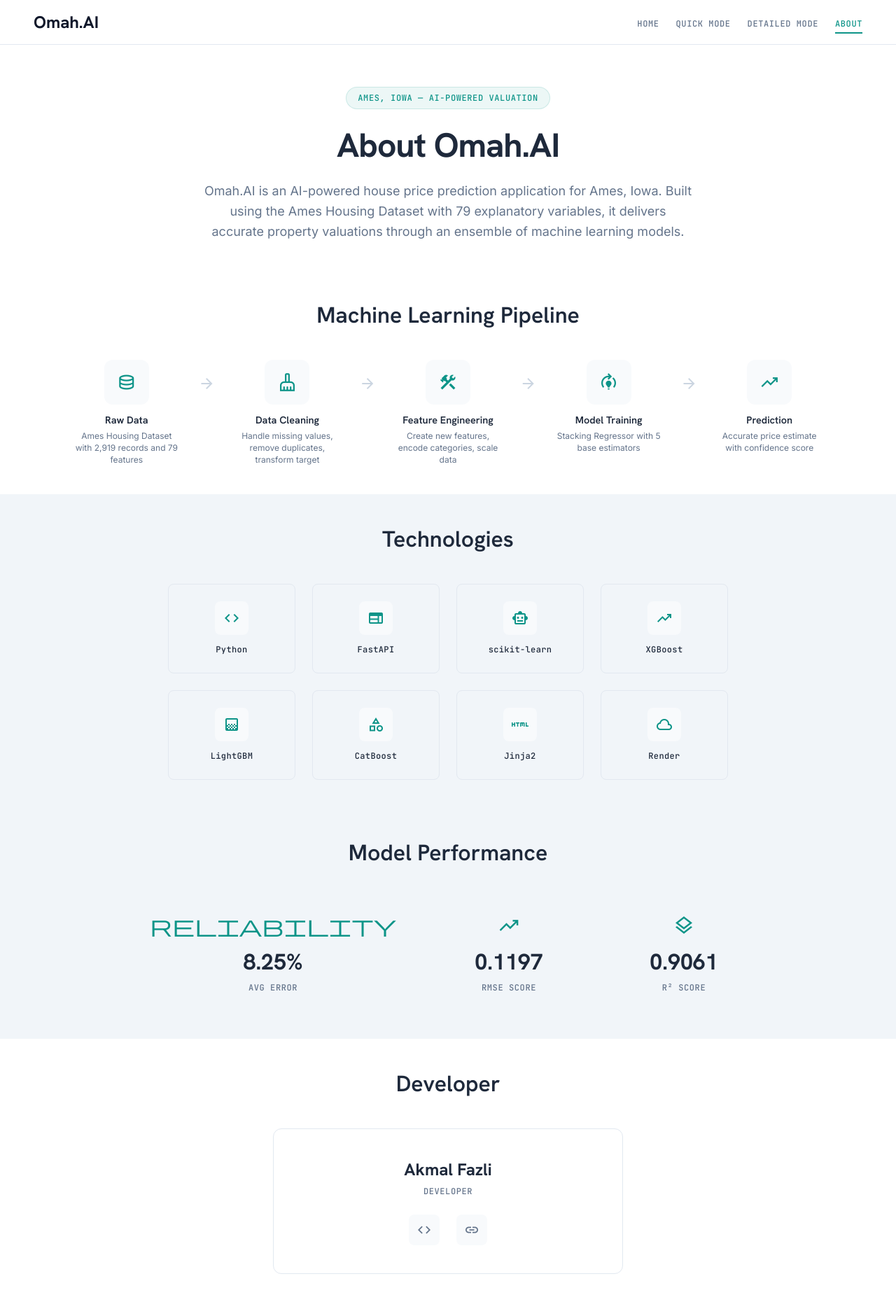
After one commit to AkmalFazli27/house-prices-prediction, a FastAPI app: template app/templates/about.html in a window 1280 px wide. The commit adds this page. Shown: the whole page at 70% size. Run offline with FastAPI, Linux system fonts and the light colour scheme; the template is opened without the code that fills it, so the values that code supplies are empty; parts of the project's set-up code (start-up, migrations or seed data) failed here and were passed over.

Commit message:
feat(about): add About page template

```diff
--- a/app/static/css/about.css
+++ b/app/static/css/about.css
@@ -190,6 +190,11 @@
   color: var(--on-surface);
 }
 
+/* Tech section background */
+.about-tech-section {
+  background: var(--surface-container-low);
+}
+
 /* Stats (same as homepage) */
 .about-stats-section {
   background: var(--surface-container-low);
--- /dev/null
+++ b/app/templates/about.html
@@ -0,0 +1,197 @@
+<!DOCTYPE html>
+<html lang="en">
+<head>
+  <meta charset="UTF-8">
+  <meta name="viewport" content="width=device-width, initial-scale=1.0">
+  <title>About — Omah.AI</title>
+  <link rel="preconnect" href="https://fonts.googleapis.com">
+  <link rel="preconnect" href="https://fonts.gstatic.com" crossorigin>
+  <link href="https://fonts.googleapis.com/css2?family=Inter:wght@400;500;600&family=Hanken+Grotesk:wght@500;600;700&family=JetBrains+Mono:wght@500;600&display=swap" rel="stylesheet">
+  <link href="https://fonts.googleapis.com/css2?family=Material+Symbols+Outlined:opsz,wght,FILL@20..48,100..700,0..1&display=block" rel="stylesheet">
+  <link rel="stylesheet" href="{{ url_for('static', path='/css/base.css') }}?v=2">
+  <link rel="stylesheet" href="{{ url_for('static', path='/css/about.css') }}?v=1">
+</head>
+<body>
+
+  <!-- Navbar -->
+  <nav class="navbar">
+    <div class="container">
+      <a href="/" class="navbar-logo">Omah.AI</a>
+      <ul class="navbar-links">
+        <li><a href="/">Home</a></li>
+        <li><a href="/simple">Quick Mode</a></li>
+        <li><a href="/detail">Detailed Mode</a></li>
+        <li><a href="/about" class="active" aria-current="page">About</a></li>
+      </ul>
+    </div>
+  </nav>
+
+  <main>
+    <!-- Hero -->
+    <section class="about-hero">
+      <div class="container">
+        <div class="about-hero-badge">Ames, Iowa &mdash; AI-Powered Valuation</div>
+        <h1>About Omah.AI</h1>
+        <p>Omah.AI is an AI-powered house price prediction application for Ames, Iowa. Built using the Ames Housing Dataset with 79 explanatory variables, it delivers accurate property valuations through an ensemble of machine learning models.</p>
+      </div>
+    </section>
+
+    <!-- ML Pipeline -->
+    <section class="about-section">
+      <div class="container">
+        <h2 class="about-section-title">Machine Learning Pipeline</h2>
+        <div class="pipeline-flow">
+          <div class="pipeline-step">
+            <div class="pipeline-step-icon">
+              <span class="material-symbols-outlined" aria-hidden="true">database</span>
+            </div>
+            <div class="pipeline-step-label">Raw Data</div>
+            <div class="pipeline-step-desc">Ames Housing Dataset with 2,919 records and 79 features</div>
+          </div>
+          <div class="pipeline-arrow">
+            <span class="material-symbols-outlined" aria-hidden="true">arrow_forward</span>
+          </div>
+          <div class="pipeline-step">
+            <div class="pipeline-step-icon">
+              <span class="material-symbols-outlined" aria-hidden="true">cleaning_services</span>
+            </div>
+            <div class="pipeline-step-label">Data Cleaning</div>
+            <div class="pipeline-step-desc">Handle missing values, remove duplicates, transform target</div>
+          </div>
+          <div class="pipeline-arrow">
+            <span class="material-symbols-outlined" aria-hidden="true">arrow_forward</span>
+          </div>
+          <div class="pipeline-step">
+            <div class="pipeline-step-icon">
+              <span class="material-symbols-outlined" aria-hidden="true">construction</span>
+            </div>
+            <div class="pipeline-step-label">Feature Engineering</div>
+            <div class="pipeline-step-desc">Create new features, encode categories, scale data</div>
+          </div>
+          <div class="pipeline-arrow">
+            <span class="material-symbols-outlined" aria-hidden="true">arrow_forward</span>
+          </div>
+          <div class="pipeline-step">
+            <div class="pipeline-step-icon">
+              <span class="material-symbols-outlined" aria-hidden="true">model_training</span>
+            </div>
+            <div class="pipeline-step-label">Model Training</div>
+            <div class="pipeline-step-desc">Stacking Regressor with 5 base estimators</div>
+          </div>
+          <div class="pipeline-arrow">
+            <span class="material-symbols-outlined" aria-hidden="true">arrow_forward</span>
+          </div>
+          <div class="pipeline-step">
+            <div class="pipeline-step-icon">
+              <span class="material-symbols-outlined" aria-hidden="true">trending_up</span>
+            </div>
+            <div class="pipeline-step-label">Prediction</div>
+            <div class="pipeline-step-desc">Accurate price estimate with confidence score</div>
+          </div>
+        </div>
+      </div>
+    </section>
+
+    <!-- Technologies -->
+    <section class="about-section about-tech-section">
+      <div class="container">
+        <h2 class="about-section-title">Technologies</h2>
+        <div class="tech-grid">
+          <div class="tech-item">
+            <div class="tech-item-icon">
+              <span class="material-symbols-outlined" aria-hidden="true">code</span>
+            </div>
+            <div class="tech-item-name">Python</div>
+          </div>
+          <div class="tech-item">
+            <div class="tech-item-icon">
+              <span class="material-symbols-outlined" aria-hidden="true">web</span>
+            </div>
+            <div class="tech-item-name">FastAPI</div>
+          </div>
+          <div class="tech-item">
+            <div class="tech-item-icon">
+              <span class="material-symbols-outlined" aria-hidden="true">smart_toy</span>
+            </div>
+            <div class="tech-item-name">scikit-learn</div>
+          </div>
+          <div class="tech-item">
+            <div class="tech-item-icon">
+              <span class="material-symbols-outlined" aria-hidden="true">trending_up</span>
+            </div>
+            <div class="tech-item-name">XGBoost</div>
+          </div>
+          <div class="tech-item">
+            <div class="tech-item-icon">
+              <span class="material-symbols-outlined" aria-hidden="true">gradient</span>
+            </div>
+            <div class="tech-item-name">LightGBM</div>
+          </div>
+          <div class="tech-item">
+            <div class="tech-item-icon">
+              <span class="material-symbols-outlined" aria-hidden="true">category</span>
+            </div>
+            <div class="tech-item-name">CatBoost</div>
+          </div>
+          <div class="tech-item">
+            <div class="tech-item-icon">
+              <span class="material-symbols-outlined" aria-hidden="true">html</span>
+            </div>
+            <div class="tech-item-name">Jinja2</div>
+          </div>
+          <div class="tech-item">
+            <div class="tech-item-icon">
+              <span class="material-symbols-outlined" aria-hidden="true">cloud</span>
+            </div>
+            <div class="tech-item-name">Render</div>
+          </div>
+        </div>
+      </div>
+    </section>
+
+    <!-- Model Performance -->
+    <section class="about-section about-stats-section">
+      <div class="container">
+        <h2 class="about-section-title">Model Performance</h2>
+        <div class="about-stats-grid">
+          <div class="about-stat-card">
+            <span class="about-stat-card-icon material-symbols-outlined" aria-hidden="true">reliability</span>
+            <span class="stat-value">8.25%</span>
+            <span class="stat-label">Avg Error</span>
+          </div>
+          <div class="about-stat-card">
+            <span class="about-stat-card-icon material-symbols-outlined" aria-hidden="true">trending_up</span>
+            <span class="stat-value">0.1197</span>
+            <span class="stat-label">RMSE Score</span>
+          </div>
+          <div class="about-stat-card">
+            <span class="about-stat-card-icon material-symbols-outlined" aria-hidden="true">layers</span>
+            <span class="stat-value">0.9061</span>
+            <span class="stat-label">R&sup2; Score</span>
+          </div>
+        </div>
+      </div>
+    </section>
+
+    <!-- Developer -->
+    <section class="about-section">
+      <div class="container">
+        <h2 class="about-section-title">Developer</h2>
+        <div class="developer-card">
+          <div class="developer-name">Akmal Fazli</div>
+          <div class="developer-role">Developer</div>
+          <div class="developer-links">
+            <a href="https://github.com/AkmalFazli27" target="_blank" rel="noopener noreferrer" class="developer-link" aria-label="GitHub">
+              <span class="material-symbols-outlined" aria-hidden="true">code</span>
+            </a>
+            <a href="https://linkedin.com/" target="_blank" rel="noopener noreferrer" class="developer-link" aria-label="LinkedIn">
+              <span class="material-symbols-outlined" aria-hidden="true">link</span>
+            </a>
+          </div>
+        </div>
+      </div>
+    </section>
+  </main>
+
+</body>
+</html>
```
